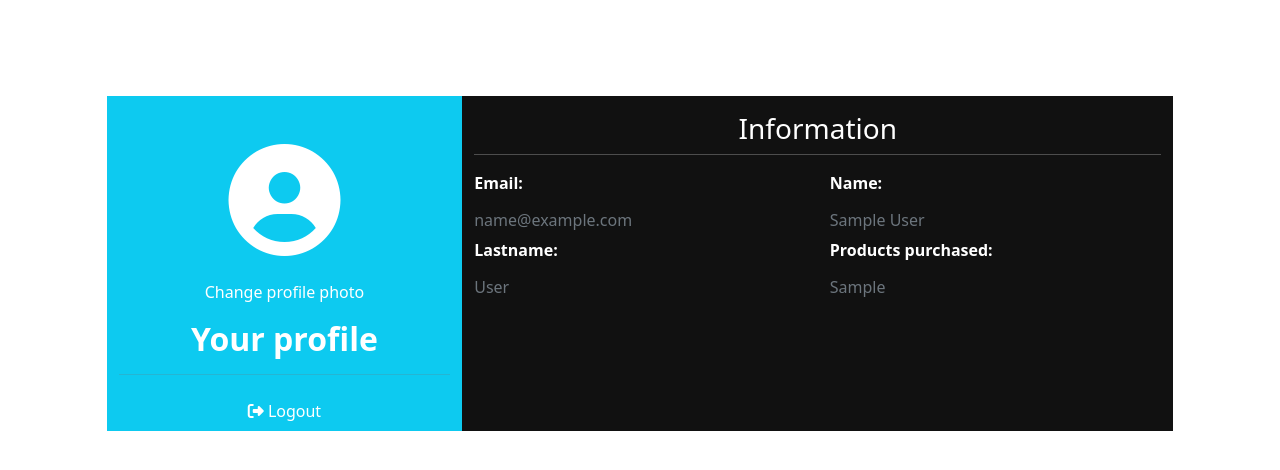
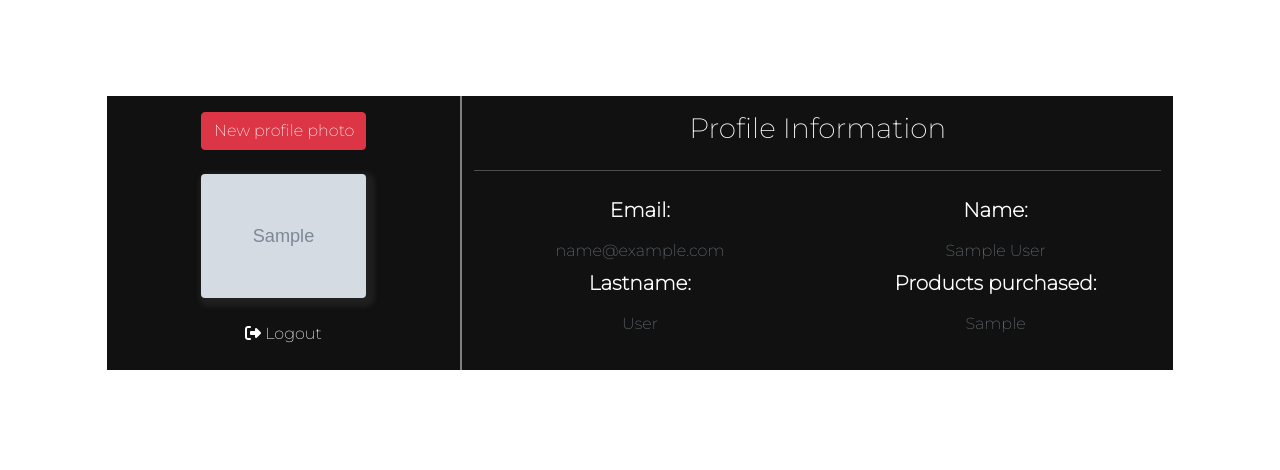
Before and after one commit to iglesiiaskeviin/customer_panel, a PHP site: page /pages/profile.php in a window 1280 px wide. Shown: the top 470 px of the page. Run offline with PHP 8.4, Linux system fonts and the light colour scheme; the visitor is signed in with stand-in values (Sample User, id 1); tables that the repository leaves empty or names only in its code hold one stand-in row (values such as "Sample post"); grey boxes marked "Sample" are stand-in pictures; some libraries are stand-ins or nearby versions.

Commit message:
Creted upload.php, user can now access to upload a avatar in his profile.

```diff
--- /dev/null
+++ b/assets/styles/font.css
@@ -0,0 +1,2 @@
+@import url('https://fonts.googleapis.com/css2?family=Montserrat:wght@200&display=swap');
+*{font-family: 'Montserrat', sans-serif;}
--- a/assets/styles/profile.css
+++ b/assets/styles/profile.css
@@ -2,6 +2,7 @@
     text-decoration: none;
     color: white;
     font-weight: normal;
+    cursor: pointer;
 }
 
 .edit-user:hover{
@@ -15,7 +16,21 @@
     min-width: 100%;
 }
 
+.profile-section{
+    background-color: #111;
+    border-right: 2.5px solid grey;
+}
+
+.profile-section img{
+    box-shadow: 3.5px 3.5px 5px 5px rgb(59, 59, 59, 0.35);
+}
+
 .card-profile-info{
     background-color: #111;
     color: white;
 }
+
+.card-profile-info .col{
+    margin-top: 1.2rem;
+    color: red;
+}
--- /dev/null
+++ b/js/assets.js
@@ -0,0 +1,5 @@
+$("#change-profile-photo").click(()=>{
+    console.log("click")
+    $("#img-input-selector").removeClass("d-none");
+    $("#img-input-selector").show(250);
+})
--- a/js/show_modal.js
+++ /dev/null
@@ -1,3 +0,0 @@
-$('#change-profile-photo').click( function() {
-
-);
--- a/pages/db.php
+++ b/pages/db.php
@@ -1,9 +1,10 @@
+<!-- ADD HERE YOUR DB CONNECTIONS -->
 <?php
 
-$server = 'localhost';
-$username = 'root';
-$password = '';
-$database = 'customer_panel';
+$server = 'localhost'; /* server host */
+$username = 'root'; /* db username(default: root) */
+$password = ''; /* user db password */
+$database = 'customer_panel'; /* your db name */
 
 try {
   $conn = new PDO("mysql:host=$server;dbname=$database;", $username, $password);
--- a/pages/profile.php
+++ b/pages/profile.php
@@ -1,10 +1,11 @@
 <?php
+    $error = '';
   session_start();
 
   require 'db.php';
 
   if (isset($_SESSION['user_id'])) {
-    $records = $conn->prepare('SELECT id, email, name, lastname, purchase_products FROM users WHERE id = :id');
+    $records = $conn->prepare('SELECT id, email, name, lastname, avatar, purchase_products FROM users WHERE id = :id');
     $records->bindParam(':id', $_SESSION['user_id']);
     $records->execute();
     $results = $records->fetch(PDO::FETCH_ASSOC);
@@ -27,6 +28,7 @@
     <script src="https://kit.fontawesome.com/07a1c5c4dc.js" crossorigin="anonymous"></script>
     <script src="https://ajax.googleapis.com/ajax/libs/jquery/3.5.1/jquery.min.js"></script>
     <link rel="stylesheet" href="../assets/styles/profile.css">
+    <link rel="stylesheet" href="../assets/styles/font.css">
     <title>Profile - Customer panel</title>
 </head>
 <body>
@@ -35,35 +37,50 @@
             <div class="row d-flex justify-content-center">
                 <div class="col-md-10 mt-5 pt-5">
                     <div class="row z-depth-3">
-                        <div class="col-sm-4 bg-info rounded-left">
+                        <div class="col-sm-4 rounded-left profile-section">
                             <div class="card-block text-center text-white">
-                                <div class="row">
-                                    <i class="fas fa-user-circle fa-7x mt-5"></i>
-                                    <span id="change-profile-photo" class="text-white mt-4">Change profile photo</span>
+                                <div class="col">
+                                <input type="button" class="btn btn-danger text-center mt-3 w-50 m-auto" value="New profile photo" id="change-profile-photo">
+                                    <?php
+                                        if ($user['avatar'] !== null or $user['avatar'] === 'asd') {
+                                            $profile_url = 'user_avatars/';
+                                           $profile_avatar = $user['avatar'];
+                                        }else{
+                                            $profile_url = '../assets/img/';
+                                            $profile_avatar = 'no_avatar.png';
+                                        }
+                                    ?>
+                                    <img src=<?=$profile_url.$profile_avatar?> class="rounded border-info w-50 h-50 mt-4" alt="">
+                                    <?php echo $error; ?>
                                 </div>
-                                <h2 class="fw-bold mt-3">Your profile</h2>
-                                <hr class="text-secondary">
-                                <div class="p-2"><a href="logout.php" class="edit-user" href=""><i class="fas fa-sign-out-alt"></i> Logout</a></div>
+                                <div class="col m-auto text-center d-none mt-5" id="img-input-selector" >
+                                    <form action="upload.php" method="post" enctype='multipart/form-data'>
+                                        <input type="file" name="profileImage" id="profileImage">
+                                        <input class="mt-2" type="submit" name="submit" value="Update new photo">
+                                    </form>
+                                </div>
+
+                                <div class="mt-4 mb-4"><a href="logout.php" class="edit-user" href=""><i class="fas fa-sign-out-alt"></i> Logout</a></div>
                             </div>
                         </div>
                         <div class="col-sm-8 card-profile-info rounded-left">
-                            <h3 class="mt-3 text-center">Information</h3>
-                            <hr class="badge-primary mt-0">
-                            <div class="row">
+                            <h3 class="mt-3 text-center">Profile Information</h3>
+                            <hr class="badge-primary mt-4 mb-4">
+                            <div class="row text-center">
                                 <div class="col-sm-6">
-                                    <p class="fw-bold">Email: </p>
+                                    <p class="fw-bold fs-5">Email: </p>
                                     <h6 class="text-muted"><?= $user['email'];?></h6>
                                 </div>
                                 <div class="col-sm-6">
-                                    <p class="fw-bold">Name: </p>
+                                    <p class="fw-bold fs-5">Name: </p>
                                     <h6 class="text-muted"><?= $user['name'];?></h6>
                                 </div>
                                 <div class="col-sm-6">
-                                    <p class="fw-bold">Lastname: </p>
+                                    <p class="fw-bold fs-5">Lastname: </p>
                                     <h6 class="text-muted"><?= $user['lastname'];?></h6>
                                 </div>
                                 <div class="col-sm-6">
-                                    <p class="fw-bold">Products purchased: </p>
+                                    <p class="fw-bold fs-5">Products purchased: </p>
                                     <h6 class="text-muted"><?= $user['purchase_products'];?></h6>
                                 </div>
                             </div>
@@ -78,5 +95,5 @@
       <a href="signup.php">SignUp</a>
     <?php endif; ?>
 </body>
-<script src="../js/show_modal.js"></script>
+<script src="../js/assets.js"></script>
 </html>
--- a/pages/signup.php
+++ b/pages/signup.php
@@ -27,7 +27,9 @@
     <!-- Bootstrap CSS -->
     <link href="https://cdn.jsdelivr.net/npm/bootstrap@5.0.2/dist/css/bootstrap.min.css" rel="stylesheet" integrity="sha384-EVSTQN3/azprG1Anm3QDgpJLIm9Nao0Yz1ztcQTwFspd3yD65VohhpuuCOmLASjC" crossorigin="anonymous">
     <link rel="stylesheet" href="../assets/styles/signup.css">
+    <link rel="stylesheet" href="../assets/styles/font.css">
     <!-- JQUERY -->
+    <script src="https://kit.fontawesome.com/07a1c5c4dc.js" crossorigin="anonymous"></script>
     <script src="https://ajax.googleapis.com/ajax/libs/jquery/3.5.1/jquery.min.js"></script>
     <title>Login - Customer Panel</title>
   </head>
@@ -71,8 +73,8 @@
             </div>
             </form>
             <div class="row my-2 mb-3 account-access-container">
-              <p>¿Have a account?</p>
-              <span><a href="login.php">Login here</a></span>
+              <p class="fw-bold">¿Have a account?</p>
+              <span class="fw-bold"><a href="login.php"><i class="fas fa-arrow-right"></i> Login here</a></span>
             </div>
           </div>
         </div>
```
Also changed, not shown: pages/login.php (+5 -3 lines), pages/upload.php (+56 -1 lines), assets/img/no_avatar.png (added), pages/user_avatars/IMG-60dd23b9218428.62796956.jpg (added), pages/user_avatars/IMG-60dd2439c32565.95795072.png (added), pages/user_avatars/IMG-60dd2460d2f7d2.87467050.jpg (added), pages/user_avatars/IMG-60dd256b9ae2b9.24491317.jpg (added), pages/user_avatars/no_avatar.png (added), 2 other files.
